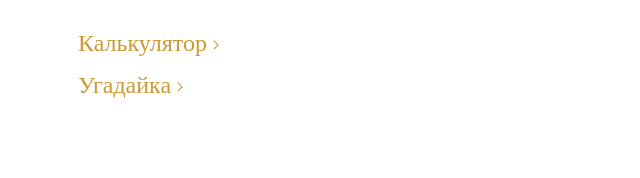
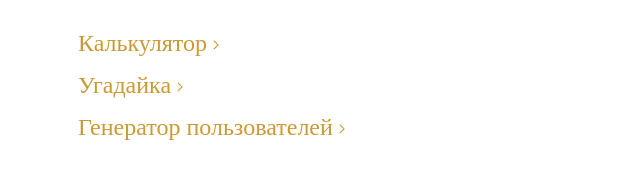
Before and after one commit to Ararat-M/JS-practice, a plain HTML site: page index.html in a window 1280 px wide. Shown: the whole page, without its empty margins (0-640 px from the left). Drawn offline with Linux system fonts and the light colour scheme.

Commit message:
update readme and main page

```diff
--- a/index.html
+++ b/index.html
@@ -21,6 +21,12 @@
                 <img src="./img/rectangle.svg" alt="">
             </a>
         </li>
+        <li>
+            <a href="./person_generator/index.html">
+                Генератор пользователей
+                <img src="./img/rectangle.svg" alt="">
+            </a>
+        </li>
     </ul>
 </body>
 </html>
```
Also changed, not shown: 1 other file.
